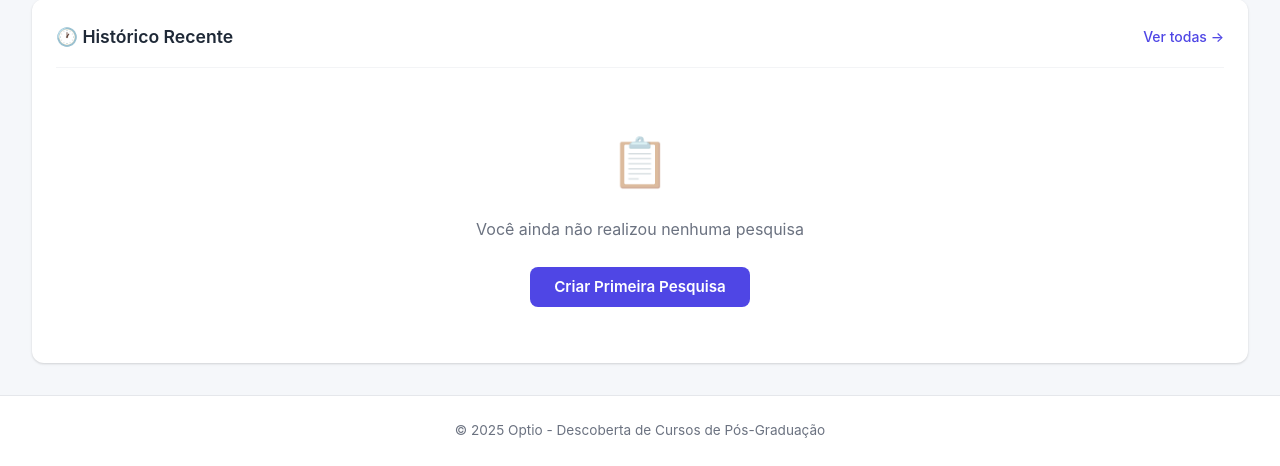
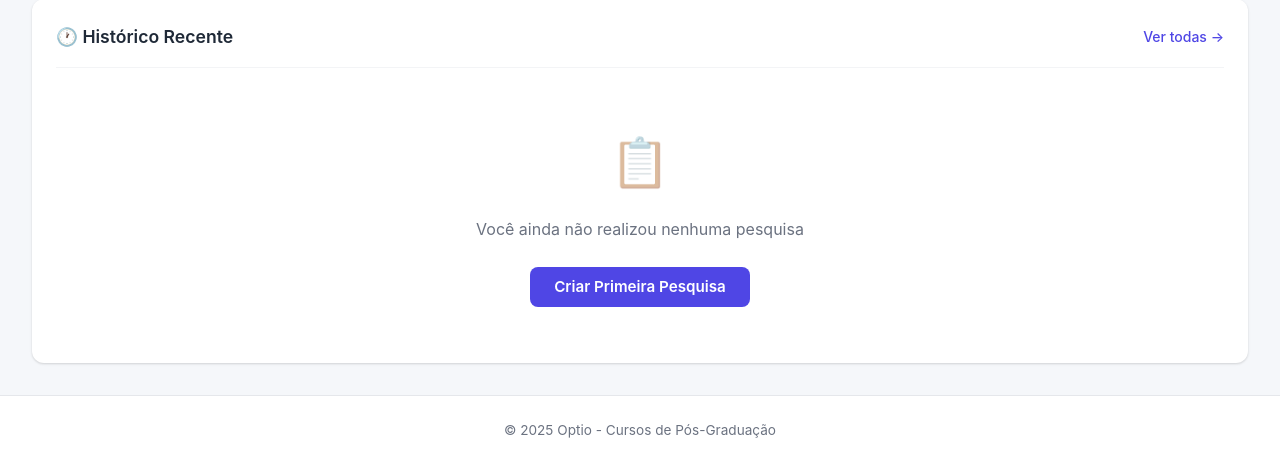
Before and after one commit to jandersn01/Optio, a Django app: page /core/ in a window 1280 px wide. Shown: the part 1096-1562 px from the top of the page. Run offline with Django 5.2, Linux system fonts and the light colour scheme; the visitor is signed in with stand-in values (Sample User, id 1); data that the repository does not hold is empty.

Commit message:
refactor: ajusta nome no rodapé

```diff
--- a/app/core/templates/base.html
+++ b/app/core/templates/base.html
@@ -62,7 +62,7 @@
 
     <footer class="footer">
         <div class="footer-container">
-            <p>&copy; 2025 Optio - Descoberta de Cursos de Pós-Graduação</p>
+            <p>&copy; 2025 Optio - Cursos de Pós-Graduação</p>
         </div>
     </footer>
 
```
